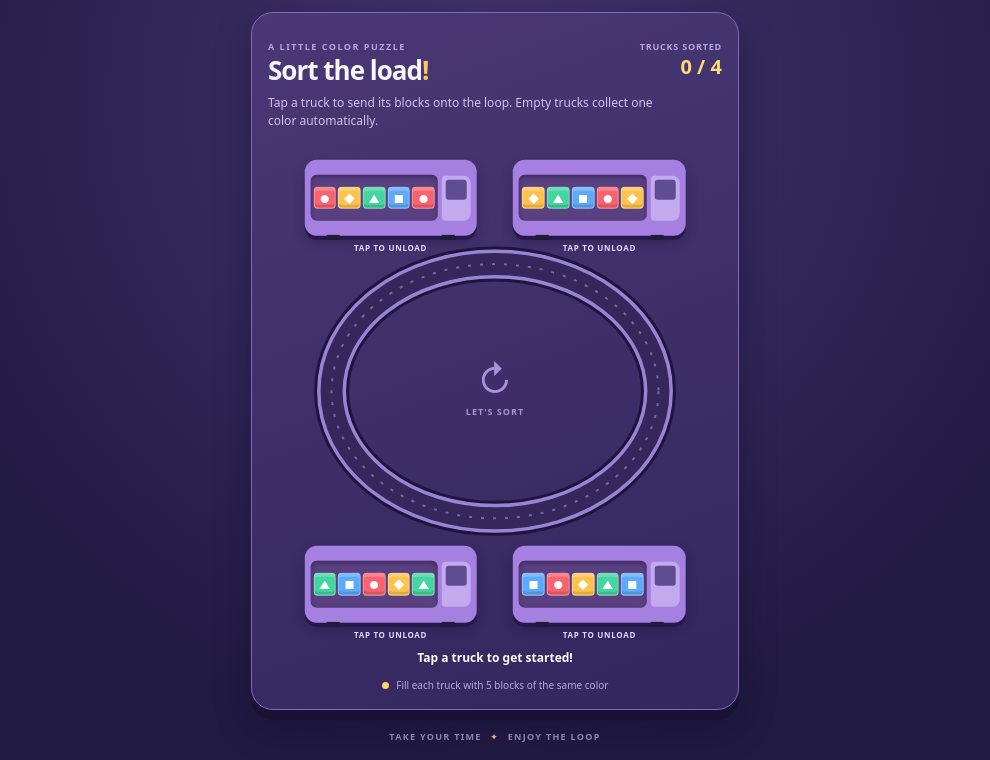
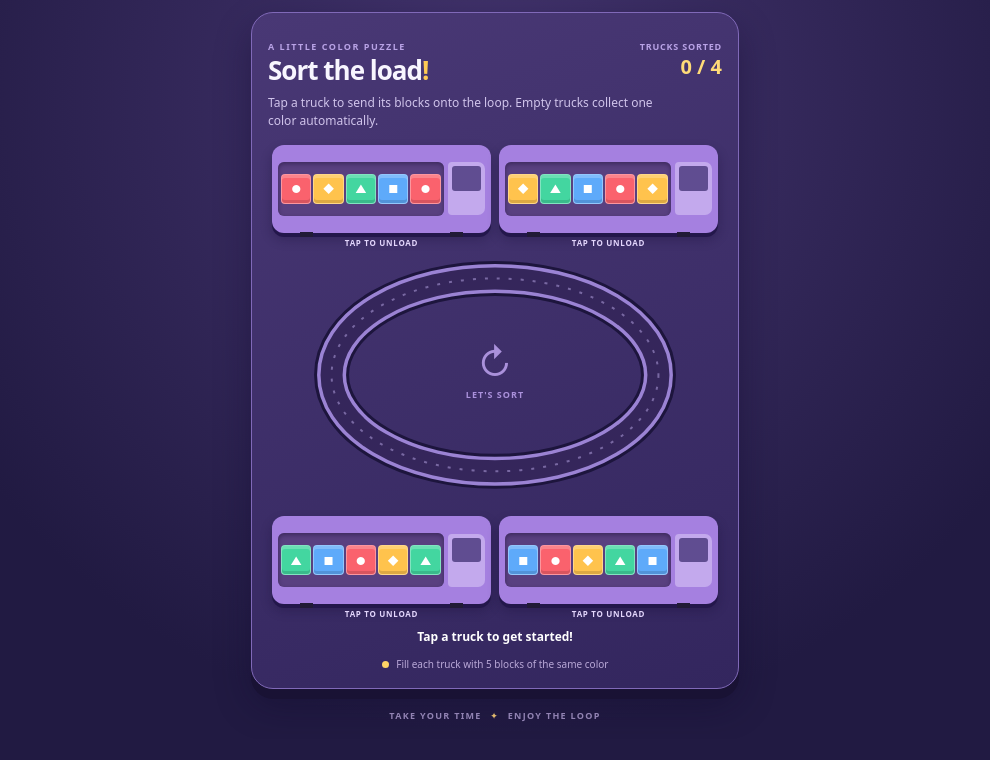
Before and after one commit to TimLeitch/loop-sort, a plain HTML site: page index.html in a window 1280 px wide. Shown: the part 64-824 px from the top of the page, without its empty margins (145-1135 px from the left). After the commit the page ends 803 px from the top, so only its background shows below. Drawn offline with Linux system fonts and the light colour scheme.

Commit message:
Vary truck counts across levels
Co-authored-by: Copilot App <223556219+Copilot@users.noreply.github.com>

```diff
--- a/game.js
+++ b/game.js
@@ -2,26 +2,20 @@ const colors = [
   { name: 'Coral', symbol: '●', color: '#fa626d' },
   { name: 'Gold', symbol: '◆', color: '#ffc34d' },
   { name: 'Mint', symbol: '▲', color: '#43d6a0' },
-  { name: 'Blue', symbol: '■', color: '#5eaafa' }
+  { name: 'Blue', symbol: '■', color: '#5eaafa' },
+  { name: 'Purple', symbol: '★', color: '#b67df0' },
+  { name: 'Orange', symbol: '✚', color: '#f48e42' },
+  { name: 'Pink', symbol: '♥', color: '#f27fba' },
+  { name: 'Lime', symbol: '✿', color: '#9ccb46' },
+  { name: 'Teal', symbol: '⬟', color: '#27aeb1' }
 ];
 
-const levels = [
-  [[0, 1, 2, 3, 0], [1, 2, 3, 0, 1], [2, 3, 0, 1, 2], [3, 0, 1, 2, 3]],
-  [[2, 0, 3, 1, 2], [3, 1, 0, 2, 3], [0, 2, 1, 3, 0], [1, 3, 2, 0, 1]],
-  [[1, 3, 0, 2, 1], [0, 2, 1, 3, 0], [3, 1, 2, 0, 3], [2, 0, 3, 1, 2]]
-];
-
-const positions = [
-  { x: 27, y: 12, angle: -2.26 },
-  { x: 73, y: 12, angle: -0.88 },
-  { x: 27, y: 88, angle: 2.26 },
-  { x: 73, y: 88, angle: 0.88 }
-];
+const levelTruckCounts = [4, 5, 6, 7, 8, 9, 4, 8, 5, 9, 7, 6];
 const capacity = 5;
 const turn = Math.PI * 2;
 const speed = 0.8;
 const elements = Object.fromEntries(
-  ['level-number', 'progress-text', 'blocks', 'trucks', 'status', 'restart', 'win-modal', 'next-level']
+  ['level-number', 'progress-text', 'blocks', 'top-trucks', 'bottom-trucks', 'status', 'restart', 'win-modal', 'next-level']
     .map(id => [id, document.getElementById(id)])
 );
 
@@ -36,19 +30,29 @@ function startLevel() {
   won = false;
   lastFrame = null;
   elements.blocks.replaceChildren();
-  elements.trucks.replaceChildren();
+  elements['top-trucks'].replaceChildren();
+  elements['bottom-trucks'].replaceChildren();
   elements['win-modal'].hidden = true;
   elements['level-number'].textContent = levelIndex + 1;
   elements.status.textContent = 'Tap a truck to get started!';
-  trucks = levels[levelIndex % levels.length].map((load, index) => {
+  const truckCount = levelTruckCounts[levelIndex % levelTruckCounts.length];
+  const topCount = Math.ceil(truckCount / 2);
+  const columns = truckCount === 4 ? 2 : 3;
+  elements['top-trucks'].style.setProperty('--columns', columns);
+  elements['bottom-trucks'].style.setProperty('--columns', columns);
+  trucks = Array.from({ length: truckCount }, (_, index) => {
+    const top = index < topCount;
+    const column = (top ? index : index - topCount) % columns;
+    const angle = columns === 2
+      ? [-2.26, -0.88][column]
+      : [-2.37, -Math.PI / 2, -0.77][column];
     const button = document.createElement('button');
     button.type = 'button';
     button.className = 'truck';
-    button.style.left = `${positions[index].x}%`;
-    button.style.top = `${positions[index].y}%`;
     button.addEventListener('click', () => unloadTruck(index));
-    elements.trucks.append(button);
-    return { load: [...load], active: false, color: null, button };
+    elements[top ? 'top-trucks' : 'bottom-trucks'].append(button);
+    const load = Array.from({ length: capacity }, (_, slot) => (index + slot + levelIndex) % truckCount);
+    return { load, active: false, color: null, button, angle: top ? angle : -angle };
   });
   renderTrucks();
 }
@@ -84,7 +88,7 @@ function unloadTruck(index) {
     block.textContent = colors[colorIndex].symbol;
     block.setAttribute('aria-label', `${colors[colorIndex].name} block on the loop`);
     elements.blocks.append(block);
-    moving.push({ colorIndex, angle: positions[index].angle - offset * 0.15, element: block });
+    moving.push({ colorIndex, angle: truck.angle - offset * 0.15, element: block });
   });
   truck.load = [];
   elements.status.textContent = 'Blocks are moving! Tap another truck to unload it.';
@@ -111,7 +115,7 @@ function collectAtTruck(block, index) {
 function updateBlocks() {
   moving.forEach(block => {
     block.element.style.left = `${50 + 36 * Math.cos(block.angle)}%`;
-    block.element.style.top = `${50 + 25 * Math.sin(block.angle)}%`;
+    block.element.style.top = `${50 + 34 * Math.sin(block.angle)}%`;
   });
 }
 
@@ -123,7 +127,7 @@ function animate(time) {
       const previous = (block.angle + turn) % turn;
       block.angle = (previous + distance) % turn;
       for (let i = 0; i < trucks.length; i++) {
-        const target = (positions[i].angle + turn) % turn;
+        const target = (trucks[i].angle + turn) % turn;
         if ((target - previous + turn) % turn <= distance && collectAtTruck(block, i)) {
           collected = true;
           return false;
--- a/index.html
+++ b/index.html
@@ -26,15 +26,18 @@
       <p class="instructions">Tap a truck to send its blocks onto the loop. Empty trucks collect one color automatically.</p>
 
       <div class="board" aria-label="Conveyor loop and trucks">
-        <svg class="track" viewBox="0 0 100 100" preserveAspectRatio="none" aria-hidden="true">
-          <ellipse cx="50" cy="50" rx="36" ry="25" class="track-shadow"/>
-          <ellipse cx="50" cy="50" rx="36" ry="25" class="track-outer"/>
-          <ellipse cx="50" cy="50" rx="36" ry="25" class="track-inner"/>
-          <ellipse cx="50" cy="50" rx="36" ry="25" class="track-dashes"/>
-        </svg>
-        <div class="board-center" aria-hidden="true"><span>↻</span><strong>LET'S SORT</strong></div>
-        <div id="blocks"></div>
-        <div id="trucks"></div>
+        <div class="truck-group" id="top-trucks"></div>
+        <div class="loop">
+          <svg class="track" viewBox="0 0 100 100" preserveAspectRatio="none" aria-hidden="true">
+            <ellipse cx="50" cy="50" rx="36" ry="34" class="track-shadow"/>
+            <ellipse cx="50" cy="50" rx="36" ry="34" class="track-outer"/>
+            <ellipse cx="50" cy="50" rx="36" ry="34" class="track-inner"/>
+            <ellipse cx="50" cy="50" rx="36" ry="34" class="track-dashes"/>
+          </svg>
+          <div class="board-center" aria-hidden="true"><span>↻</span><strong>LET'S SORT</strong></div>
+          <div id="blocks"></div>
+        </div>
+        <div class="truck-group" id="bottom-trucks"></div>
       </div>
       <div class="status" id="status" role="status" aria-live="polite">Tap a truck to get started!</div>
       <div class="legend"><span class="legend-dot"></span> Fill each truck with 5 blocks of the same color</div>
--- a/style.css
+++ b/style.css
@@ -10,11 +10,11 @@ button:focus-visible,a:focus-visible{outline:3px solid #ffdc72;outline-offset:4p
 .game{margin-top:15px;padding:20px 16px 17px;border:1px solid #8069b8;border-radius:22px;background:linear-gradient(160deg,#493875,#33265e);box-shadow:0 10px 0 #191234,0 16px 35px #0f0b2a66}
 .game-heading{display:flex;align-items:center;justify-content:space-between;gap:12px}.eyebrow{font-size:9px;letter-spacing:1.5px;font-weight:800;color:#b9a3e6}h1,h2,p{margin:0}h1{font-size:26px;letter-spacing:-1px;line-height:1.2}h1 span{color:#ffca53}.progress{text-align:right;white-space:nowrap}.progress span{display:block;color:#b9a3e6;font-size:9px;letter-spacing:.8px;font-weight:800}.progress strong{font-size:20px;color:#ffdb78}
 .instructions{font-size:12px;line-height:1.45;color:#d0c4eb;margin-top:8px;max-width:390px}
-.board{position:relative;width:100%;aspect-ratio:1/1.12;margin:8px auto 0}.track{position:absolute;inset:0;width:100%;height:100%;overflow:visible}.track ellipse{fill:none;vector-effect:non-scaling-stroke}.track-shadow{stroke:#1d153d;stroke-width:35}.track-outer{stroke:#9b83d4;stroke-width:29}.track-inner{stroke:#35265b;stroke-width:22}.track-dashes{stroke:#bba9e8;stroke-width:2;stroke-dasharray:3 9;opacity:.5}.board-center{position:absolute;left:50%;top:50%;transform:translate(-50%,-50%);text-align:center;color:#aa91db}.board-center span{display:block;font-size:36px;line-height:1}.board-center strong{font-size:9px;letter-spacing:1px;white-space:nowrap}
-.truck{position:absolute;z-index:3;transform:translate(-50%,-50%);width:38%;height:15%;border:0;border-radius:12px;background:#a580e0;box-shadow:0 4px 0 #23174b,0 6px 12px #160c3255;padding:6px;display:flex;align-items:center;gap:4px;color:#fff}.truck:not(:disabled):hover{filter:brightness(1.12);transform:translate(-50%,-53%)}.truck:disabled{cursor:default}.truck.active{background:#8064bb}.truck.complete{background:#77ba97}.truck-bed{display:flex;align-items:center;justify-content:center;gap:2px;flex:1;height:72%;min-width:0;padding:3px;border-radius:6px;background:#594080;box-shadow:inset 0 2px 4px #24143d88}.cargo,.block{display:grid;place-items:center;background:var(--cargo);color:#fff;border:1px solid #ffffff55;box-shadow:inset 0 -3px 0 #0002,inset 0 3px 0 #ffffff35;font-weight:900}.cargo{width:20%;aspect-ratio:1;border-radius:4px;font-size:clamp(7px,2vw,11px)}.cargo.empty{background:#ffffff16;border:1px dashed #ffffff35;box-shadow:none}.truck-cab{width:18%;height:70%;border-radius:4px 7px 7px 4px;background:#c3a9ed;padding:4px}.truck-cab span{display:block;width:100%;height:55%;border-radius:3px;background:#604d91}.truck-wheels{position:absolute;left:13%;right:13%;bottom:-4px;height:5px;border-left:13px solid #211b36;border-right:13px solid #211b36}.truck-label{position:absolute;left:50%;bottom:-17px;transform:translateX(-50%);font-size:8px;font-weight:900;letter-spacing:.7px;white-space:nowrap;color:#e3d6fc}
+.board{width:100%;margin:16px auto 0}.truck-group{display:grid;grid-template-columns:repeat(var(--columns),minmax(0,1fr));gap:18px 8px;padding:0 4px}.loop{position:relative;width:100%;aspect-ratio:1.6}.track{position:absolute;inset:0;width:100%;height:100%;overflow:visible}.track ellipse{fill:none;vector-effect:non-scaling-stroke}.track-shadow{stroke:#1d153d;stroke-width:35}.track-outer{stroke:#9b83d4;stroke-width:29}.track-inner{stroke:#35265b;stroke-width:22}.track-dashes{stroke:#bba9e8;stroke-width:2;stroke-dasharray:3 9;opacity:.5}.board-center{position:absolute;left:50%;top:50%;transform:translate(-50%,-50%);text-align:center;color:#aa91db}.board-center span{display:block;font-size:36px;line-height:1}.board-center strong{font-size:9px;letter-spacing:1px;white-space:nowrap}
+.truck{position:relative;z-index:3;width:100%;min-height:44px;aspect-ratio:2.5;border:0;border-radius:12px;background:#a580e0;box-shadow:0 4px 0 #23174b,0 6px 12px #160c3255;padding:6px;display:flex;align-items:center;gap:4px;color:#fff}.truck:not(:disabled):hover{filter:brightness(1.12);transform:translateY(-2px)}.truck:disabled{cursor:default}.truck.active{background:#8064bb}.truck.complete{background:#77ba97}.truck-bed{display:flex;align-items:center;justify-content:center;gap:2px;flex:1;height:72%;min-width:0;padding:3px;border-radius:6px;background:#594080;box-shadow:inset 0 2px 4px #24143d88}.cargo,.block{display:grid;place-items:center;background:var(--cargo);color:#fff;border:1px solid #ffffff55;box-shadow:inset 0 -3px 0 #0002,inset 0 3px 0 #ffffff35;font-weight:900}.cargo{width:20%;aspect-ratio:1;border-radius:4px;font-size:clamp(7px,2vw,11px)}.cargo.empty{background:#ffffff16;border:1px dashed #ffffff35;box-shadow:none}.truck-cab{width:18%;height:70%;border-radius:4px 7px 7px 4px;background:#c3a9ed;padding:4px}.truck-cab span{display:block;width:100%;height:55%;border-radius:3px;background:#604d91}.truck-wheels{position:absolute;left:13%;right:13%;bottom:-4px;height:5px;border-left:13px solid #211b36;border-right:13px solid #211b36}.truck-label{position:absolute;left:50%;bottom:-15px;transform:translateX(-50%);font-size:8px;font-weight:900;letter-spacing:.7px;white-space:nowrap;color:#e3d6fc}
 .block{position:absolute;z-index:2;width:6%;aspect-ratio:1;transform:translate(-50%,-50%);border-radius:5px;font-size:clamp(7px,2vw,12px)}
-.status{text-align:center;min-height:19px;color:#fff;font-size:12px;font-weight:700;margin:4px 0 10px}.legend{text-align:center;color:#b9a8d7;font-size:10px}.legend-dot{display:inline-block;width:7px;height:7px;background:#ffd466;border-radius:50%;margin-right:5px}
+.status{text-align:center;min-height:19px;color:#fff;font-size:12px;font-weight:700;margin:24px 0 10px}.legend{text-align:center;color:#b9a8d7;font-size:10px}.legend-dot{display:inline-block;width:7px;height:7px;background:#ffd466;border-radius:50%;margin-right:5px}
 footer{text-align:center;padding:20px 0 5px;color:#9283b3;font-size:9px;font-weight:800;letter-spacing:1.3px}footer span{color:#e2ba6e;margin:0 5px}
 .modal[hidden]{display:none}.modal{position:fixed;inset:0;z-index:5;display:grid;place-items:center;background:#100b2ccc;padding:20px}.modal-card{width:min(100%,320px);background:#493875;border:1px solid #ad92e7;border-radius:20px;padding:30px;text-align:center;box-shadow:0 10px 0 #1d153c}.modal-icon{display:grid;place-items:center;margin:0 auto 15px;width:55px;height:55px;background:#ffca53;border-radius:50%;color:#fff;font-size:30px}.modal-card h2{font-size:30px;margin:8px 0}.modal-card p{color:#d0c4eb;font-size:13px;margin-bottom:20px}.next-button{width:100%;border:0;border-radius:10px;padding:13px;background:#ffca53;color:#49305d;font-weight:900;box-shadow:0 4px 0 #cb8e35}.next-button span{margin-left:10px}
 @media(max-width:360px){.app{padding:10px}.game{padding:16px 12px}.game-heading h1{font-size:22px}.instructions{font-size:11px}.truck{padding:4px}.truck-label{font-size:7px}}
-@media(prefers-reduced-motion:reduce){.truck:not(:disabled):hover{transform:translate(-50%,-50%)}}
+@media(prefers-reduced-motion:reduce){.truck:not(:disabled):hover{transform:none}}
```
Also changed, not shown: test/game.test.js (added, +73 -0 lines), 1 other file.
